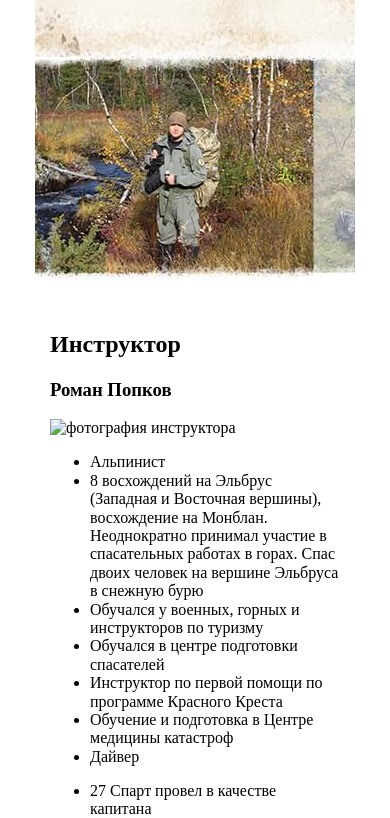
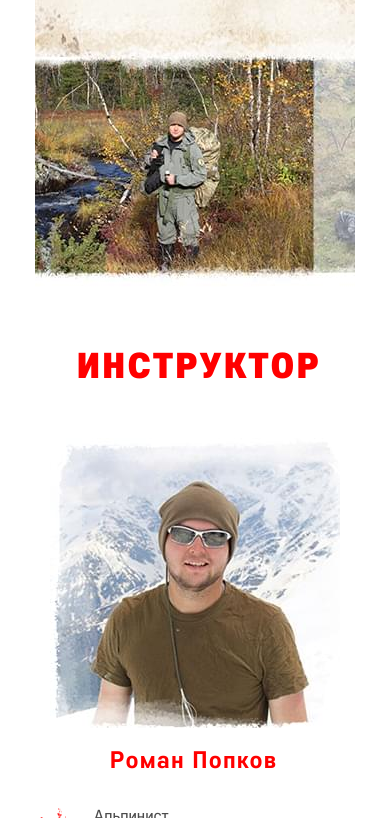
Before and after one commit to Marina-Sidorkina/sparta, a website: page source/index.html in a window 390 px wide. Shown: the part 8911-9729 px from the top of the page. Drawn offline with Linux system fonts and the light colour scheme.

Commit message:
Add bio section mobile styles.

```diff
--- a/source/index.html
+++ b/source/index.html
@@ -181,20 +181,20 @@
     <section class="instructor">
       <div class="instructor__container">
         <h2 class="instructor__title"> Инструктор</h2>
-        <h3 class="instructor__name">Роман Попков</h3>
-        <picture>
-          <img class="instructor__photo" src="" alt="фотография инструктора"
+        <picture class="instructor__picture">
+          <img class="instructor__photo" src="images/dest/instructor/photo/mobile.jpg" alt="фотография инструктора"
             aria-label="Фотография инструктора">
         </picture>
+        <h3 class="instructor__name">Роман Попков</h3>
         <!--INSTRUCTOR--BIO-->
-        <ul class="instructor__bio">
-          <li class="instructor__bio-item">Альпинист</li>
-          <li class="instructor__bio-item">8 восхождений на Эльбрус (Западная и Восточная вершины), восхождение на Монблан. Неоднократно принимал участие в спасательных работах в горах. Спас двоих человек на вершине Эльбруса в снежную бурю</li>
-          <li class="instructor__bio-item">Обучался у военных, горных и инструкторов по туризму</li>
-          <li class="instructor__bio-item">Обучался в центре подготовки спасателей</li>
-          <li class="instructor__bio-item">Инструктор по первой помощи по программе Красного Креста</li>
-          <li class="instructor__bio-item">Обучение и подготовка в Центре медицины катастроф</li>
-          <li class="instructor__bio-item">Дайвер</li>
+        <ul class="instructor__bio bio">
+          <li class="bio__item">Альпинист</li>
+          <li class="bio__item">8 восхождений на Эльбрус (Западная и Восточная вершины), восхождение на Монблан. <span class="bio__nowrap">Неоднократно принимал участие в</span> спасательных работах в горах. Спас двоих человек на вершине Эльбруса в снежную бурю</li>
+          <li class="bio__item">Обучался у военных, горных и инструкторов по туризму</li>
+          <li class="bio__item">Обучался в центре подготовки спасателей</li>
+          <li class="bio__item">Инструктор по первой помощи <span class="bio__nowrap">по программе Красного Креста</span></li>
+          <li class="bio__item">Обучение и подготовка в <span class="bio__nowrap">Центре медицины катастроф</span></li>
+          <li class="bio__item">Дайвер</li>
         </ul>
         <!--INSTRUCTOR--STATS-->
         <ul class="instructor__stats">
--- /dev/null
+++ b/source/sass/blocks/_bio.scss
@@ -0,0 +1,29 @@
+.bio {
+  @include resetList;
+  padding-left: 44px;
+
+  font-family: "Core-45-Regular", "Arial", sans-serif;
+  font-size: 16px;
+  line-height: 24px;
+  color: $text-color-medium;
+}
+
+.bio__item {
+  margin-bottom: 24px;
+
+  .bio__nowrap {
+    white-space: nowrap;
+  }
+}
+
+.bio__item:nth-child(3) {
+  margin-bottom: 26px;
+  margin-left: 1px;
+}
+
+.bio__item:nth-child(4),
+.bio__item:nth-child(5),
+.bio__item:nth-child(6),
+.bio__item:nth-child(7) {
+  margin-left: 2px;
+}
--- a/source/sass/blocks/_instructor.scss
+++ b/source/sass/blocks/_instructor.scss
@@ -1,3 +1,36 @@
+.instructor {
+  background: url(../../images/dest/instructor/background/mobile.png) no-repeat;
+  background-size: 320px 584px;
+  background-position: top 464px left 0;
+}
+
 .instructor__container {
   @include container;
+  @include column;
+  align-items: stretch;
 }
+
+.instructor__title {
+  @include sectionHeaderMobile;
+  @include resetSpaces;
+  padding-left: 7px;
+  margin-bottom: 52px;
+  text-align: center;
+}
+
+.instructor__picture {
+  margin-bottom: 15px;
+}
+
+.instructor__name {
+  @include resetSpaces;
+  margin-left: -3px;
+  margin-bottom: 32px;
+
+  font-family: "Core-65-Bold", "Arial", sans-serif;
+  font-size: 24px;
+  line-height: 24px;
+  letter-spacing: 1.2px;
+  text-align: center;
+  color: $text-color-colored;
+}
--- a/source/sass/blocks/_programm.scss
+++ b/source/sass/blocks/_programm.scss
@@ -1,6 +1,7 @@
 .programm {
   width: 320px;
   min-height: 1193px;
+  margin-bottom: 33px;
 
   background: url(../../images/dest/programm/background-mobile.jpg) no-repeat;
   background-size: 320px 1193px;
--- a/source/sass/index.scss
+++ b/source/sass/index.scss
@@ -18,6 +18,7 @@
 @import "blocks/skills";
 @import "blocks/programm";
 @import "blocks/instructor";
+@import "blocks/bio";
 @import "blocks/reviews";
 @import "blocks/map";
 @import "blocks/questions";
```
Also changed, not shown: source/css/index.min.css, source/images/dest/instructor/background/mobile.png (added), source/images/dest/instructor/photo/mobile.jpg (added), source/images/src/instructor/background/mobile.png (added), source/images/src/instructor/photo/mobile.jpg (added), 1 other file.
